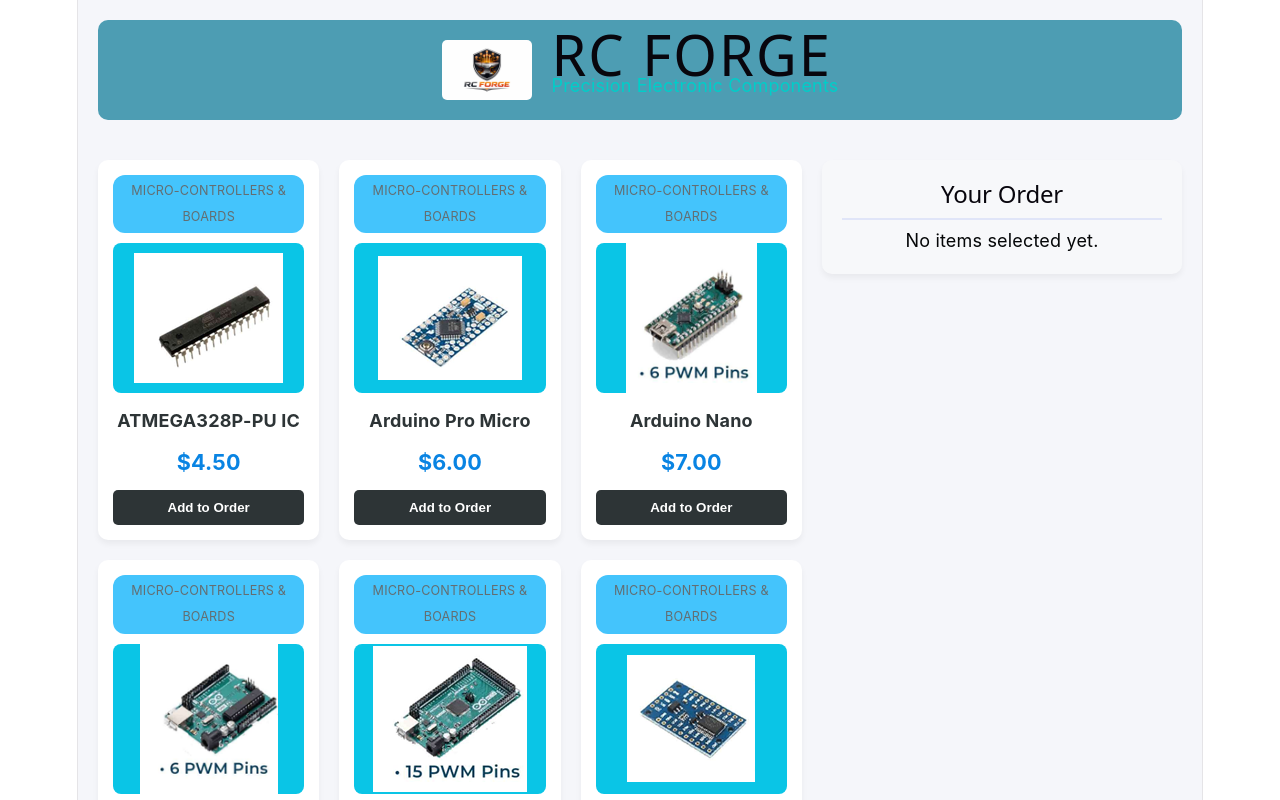
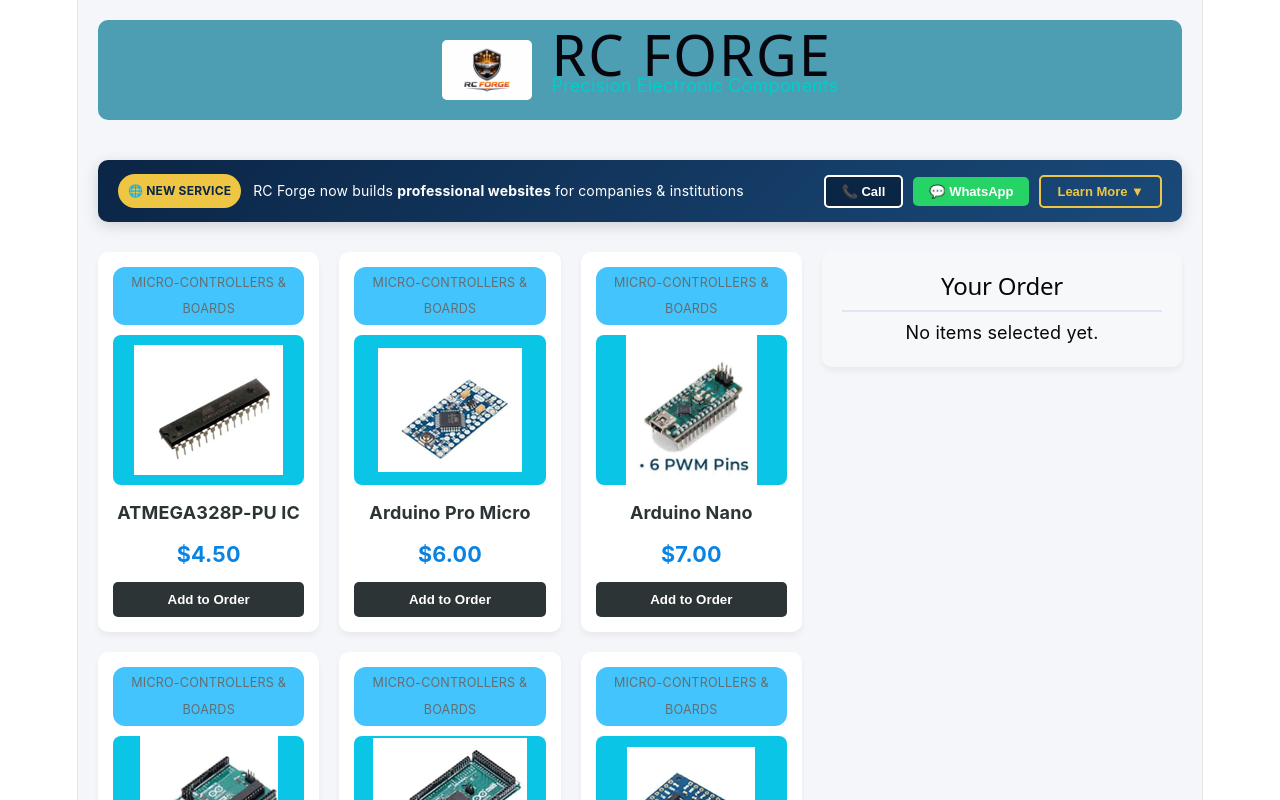
Before and after one commit to rufarochigora/rc-forge, a React (Vite) app: page / in a window 1280 px wide. Shown: the top 800 px of the page. Built offline with nearby package versions, Linux system fonts and the light colour scheme.

Commit message:
add bing verification meta tag and add a new service in the app.jsx file

```diff
--- a/index.html
+++ b/index.html
@@ -7,6 +7,7 @@
   <!-- Google Search Console verification -->
   <meta name="google-site-verification" content="WHyuTMrsdTWrPQ-EHcL5dkUZvs_ffqxwmuD6oY4tF9Q" />
   <!-- SEO meta tags -->
+  <meta name="msvalidate.01" content="0E7B16B803224F54A606C14E772488DA" />
   <title>RC Forge - Robotics Components & Electronics Shop Zimbabwe</title>
   <meta name="description"
     content="RC Forge offers robotics components, Arduino boards, sensors, motor drivers, and electronics parts in Zimbabwe and suppy them to university campuses throughout the country.it is Operated and run by Rufaro Chigora, Tadiwanashe Matsika, Gerald Katenaire and Owen Mandebvu, Shop online for your engineering projects.List of electronic components in zimbabwe  harare, zvishavane, bindura,
--- a/src/App.jsx
+++ b/src/App.jsx
@@ -1,5 +1,6 @@
 import React, { useState } from 'react';
 import SharedFooter from './SharedFooter';
+import WebsiteAdBanner from './assets/WebsiteAdBanner';
 
 // The complete merged catalog with numeric prices for cart math
 const componentsData = [
@@ -459,7 +460,7 @@
 
       </header>
 
-
+      <WebsiteAdBanner />
 
       <main style={{ maxWidth: '1400px', margin: '0 auto', display: 'flex', gap: '20px', flexDirection: 'row', flexWrap: 'wrap' }}>
 
--- /dev/null
+++ b/src/assets/WebsiteAdBanner.jsx
@@ -0,0 +1,248 @@
+import React, { useState } from 'react';
+
+const RC_FORGE_NUMBER = '263780114134';
+
+export default function WebsiteAdBanner() {
+    const [expanded, setExpanded] = useState(false);
+
+    const handleCall = () => {
+        window.open(`tel:+${RC_FORGE_NUMBER}`, '_self');
+    };
+
+    const handleWhatsApp = () => {
+        const message = encodeURIComponent(
+            "Hello RC Forge \n\nI'm interested in getting a *professional website* built for my company/institution.\n\nPlease get in touch with me."
+        );
+        window.open(`https://wa.me/${RC_FORGE_NUMBER}?text=${message}`, '_blank');
+    };
+
+    return (
+        <div style={styles.wrapper}>
+            {/* Top bar - always visible */}
+            <div style={styles.topBar}>
+                <div style={styles.topLeft}>
+                    <span style={styles.badge}>🌐 NEW SERVICE</span>
+                    <span style={styles.topText}>
+                        RC Forge now builds <strong>professional websites</strong> for companies & institutions
+                    </span>
+                </div>
+                <div style={styles.topRight}>
+                    <button style={styles.callBtn} onClick={handleCall}>
+                        📞 Call
+                    </button>
+                    <button style={styles.whatsappBtn} onClick={handleWhatsApp}>
+                        💬 WhatsApp
+                    </button>
+                    <button style={styles.toggleBtn} onClick={() => setExpanded(!expanded)}>
+                        {expanded ? 'Show Less ▲' : 'Learn More ▼'}
+                    </button>
+                </div>
+            </div>
+
+            {/* Expanded section */}
+            {expanded && (
+                <div style={styles.expandedSection}>
+                    <div style={styles.expandedGrid}>
+
+                        {/* What we offer */}
+                        <div style={styles.card}>
+                            <h3 style={styles.cardTitle}>🛠️ What We Build</h3>
+                            <ul style={styles.list}>
+                                <li>✔ Business & company websites</li>
+                                <li>✔ School & institution platforms</li>
+                                <li>✔ E-commerce & ordering systems</li>
+                                <li>✔ Security & services company sites</li>
+                                <li>✔ Logistics & transport platforms</li>
+                                <li>✔ NGO & community organisation sites</li>
+                            </ul>
+                        </div>
+
+                        {/* What's included */}
+                        <div style={styles.card}>
+                            <h3 style={styles.cardTitle}>📦 What's Included</h3>
+                            <ul style={styles.list}>
+                                <li>✔ Modern, mobile-friendly design</li>
+                                <li>✔ WhatsApp & call contact buttons</li>
+                                <li>✔ Google Search optimisation (SEO)</li>
+                                <li>✔ Free hosting on Vercel</li>
+                                <li>✔ Google Search Console setup</li>
+                                <li>✔ Fast delivery & revisions</li>
+                            </ul>
+                        </div>
+
+                        {/* CTA */}
+                        <div style={styles.ctaCard}>
+                            <h3 style={styles.ctaTitle}>Get Your Business Online Today</h3>
+                            <p style={styles.ctaText}>
+                                We have built platforms for RC Forge, TMT Logistics, and Tunje Amakhosi Security.
+                                Your business is next.
+                            </p>
+                            <p style={styles.contactLine}>
+                                📞 <strong>RC Forge:</strong> +263 780 114 134
+                            </p>
+                            <div style={styles.ctaBtnGroup}>
+                                <button style={styles.ctaCallBtn} onClick={handleCall}>
+                                    📞 Call Now
+                                </button>
+                                <button style={styles.ctaWhatsappBtn} onClick={handleWhatsApp}>
+                                    💬 WhatsApp Us
+                                </button>
+                            </div>
+                        </div>
+
+                    </div>
+                </div>
+            )}
+        </div>
+    );
+}
+
+const styles = {
+    wrapper: {
+        background: 'linear-gradient(135deg, #0b2545 0%, #1a4a7a 100%)',
+        borderRadius: '10px',
+        marginBottom: '30px',
+        overflow: 'hidden',
+        boxShadow: '0 4px 15px rgba(0,0,0,0.15)',
+    },
+    topBar: {
+        display: 'flex',
+        alignItems: 'center',
+        justifyContent: 'space-between',
+        flexWrap: 'wrap',
+        gap: '12px',
+        padding: '14px 20px',
+    },
+    topLeft: {
+        display: 'flex',
+        alignItems: 'center',
+        gap: '12px',
+        flexWrap: 'wrap',
+    },
+    badge: {
+        backgroundColor: '#eec643',
+        color: '#0b2545',
+        padding: '4px 10px',
+        borderRadius: '20px',
+        fontSize: '12px',
+        fontWeight: 'bold',
+        whiteSpace: 'nowrap',
+    },
+    topText: {
+        color: '#ffffff',
+        fontSize: '14px',
+    },
+    topRight: {
+        display: 'flex',
+        gap: '10px',
+        alignItems: 'center',
+        flexWrap: 'wrap',
+    },
+    callBtn: {
+        backgroundColor: '#0b2545',
+        color: '#ffffff',
+        border: '2px solid #ffffff',
+        padding: '7px 16px',
+        borderRadius: '5px',
+        cursor: 'pointer',
+        fontWeight: 'bold',
+        fontSize: '13px',
+    },
+    whatsappBtn: {
+        backgroundColor: '#25D366',
+        color: '#ffffff',
+        border: 'none',
+        padding: '7px 16px',
+        borderRadius: '5px',
+        cursor: 'pointer',
+        fontWeight: 'bold',
+        fontSize: '13px',
+    },
+    toggleBtn: {
+        backgroundColor: 'transparent',
+        color: '#eec643',
+        border: '2px solid #eec643',
+        padding: '7px 16px',
+        borderRadius: '5px',
+        cursor: 'pointer',
+        fontWeight: 'bold',
+        fontSize: '13px',
+    },
+    expandedSection: {
+        padding: '0 20px 20px',
+    },
+    expandedGrid: {
+        display: 'grid',
+        gridTemplateColumns: 'repeat(auto-fit, minmax(260px, 1fr))',
+        gap: '20px',
+    },
+    card: {
+        backgroundColor: 'rgba(255,255,255,0.07)',
+        borderRadius: '8px',
+        padding: '20px',
+    },
+    cardTitle: {
+        color: '#eec643',
+        margin: '0 0 12px 0',
+        fontSize: '16px',
+    },
+    list: {
+        listStyle: 'none',
+        padding: 0,
+        margin: 0,
+        color: '#cbd5e1',
+        fontSize: '14px',
+        lineHeight: '2',
+    },
+    ctaCard: {
+        backgroundColor: '#eec643',
+        borderRadius: '8px',
+        padding: '20px',
+        display: 'flex',
+        flexDirection: 'column',
+        justifyContent: 'center',
+    },
+    ctaTitle: {
+        color: '#0b2545',
+        margin: '0 0 10px 0',
+        fontSize: '17px',
+    },
+    ctaText: {
+        color: '#0b2545',
+        fontSize: '14px',
+        lineHeight: '1.6',
+        margin: '0 0 12px 0',
+    },
+    contactLine: {
+        color: '#0b2545',
+        fontSize: '14px',
+        margin: '0 0 16px 0',
+    },
+    ctaBtnGroup: {
+        display: 'flex',
+        gap: '10px',
+        flexWrap: 'wrap',
+    },
+    ctaCallBtn: {
+        flex: 1,
+        padding: '10px',
+        backgroundColor: '#0b2545',
+        color: '#ffffff',
+        border: 'none',
+        borderRadius: '5px',
+        cursor: 'pointer',
+        fontWeight: 'bold',
+        fontSize: '14px',
+    },
+    ctaWhatsappBtn: {
+        flex: 1,
+        padding: '10px',
+        backgroundColor: '#25D366',
+        color: '#ffffff',
+        border: 'none',
+        borderRadius: '5px',
+        cursor: 'pointer',
+        fontWeight: 'bold',
+        fontSize: '14px',
+    },
+};
```
